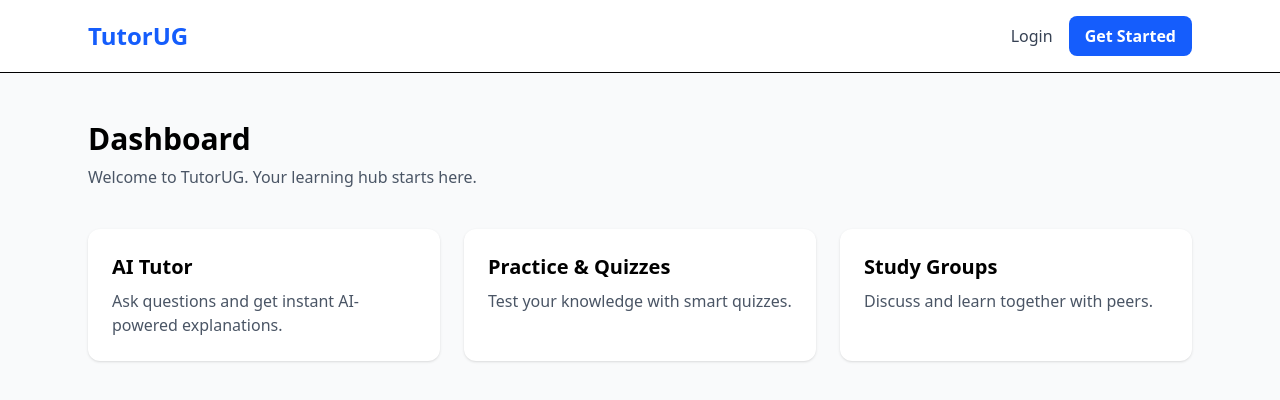
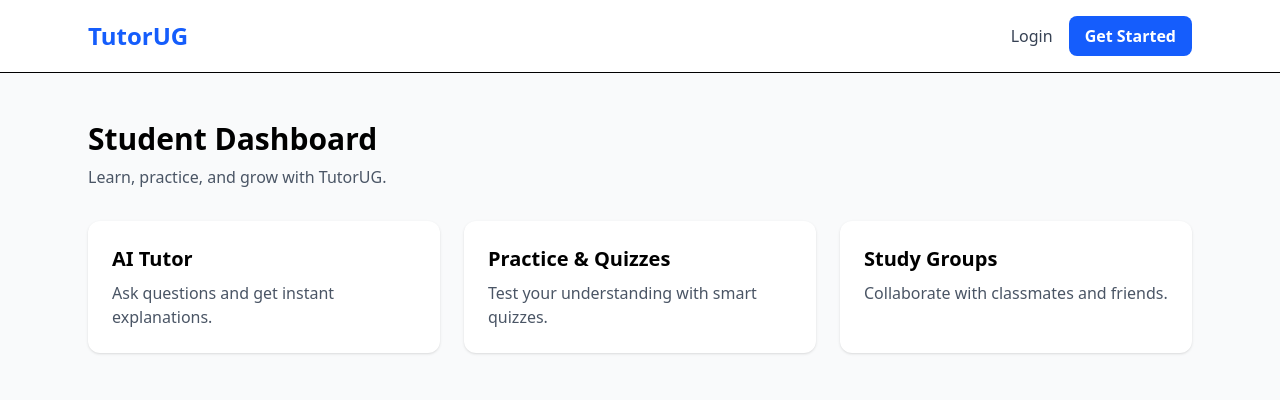
Before and after one commit to Lamboe69/TutorUG, a React app in the folder frontend/: page /dashboard in a window 1280 px wide. Shown: the top 400 px of the page. Built offline with nearby package versions, Linux system fonts and the light colour scheme; the HTML template or start-up script is replaced by a standard one.

Commit message:
Add role-based dashboards for student and teacher

```diff
--- a/frontend/src/pages/Dashboard.jsx
+++ b/frontend/src/pages/Dashboard.jsx
@@ -1,55 +1,13 @@
-import Navbar from "../components/Navbar";
+import { getUserRole } from "../utils/auth";
+import StudentDashboard from "./StudentDashboard";
+import TeacherDashboard from "./TeacherDashboard";
 
 export default function Dashboard() {
-  return (
-    <div className="min-h-screen bg-gray-50">
-      <Navbar />
+  const role = getUserRole();
 
-      <div className="max-w-6xl mx-auto px-6 py-12">
+  if (role === "teacher") {
+    return <TeacherDashboard />;
+  }
 
-        {/* Header */}
-        <div className="mb-10">
-          <h1 className="text-3xl font-extrabold">
-            Dashboard
-          </h1>
-          <p className="text-gray-600 mt-2">
-            Welcome to TutorUG. Your learning hub starts here.
-          </p>
-        </div>
-
-        {/* Dashboard Cards */}
-        <div className="grid grid-cols-1 md:grid-cols-3 gap-6">
-
-          <div className="bg-white rounded-xl shadow p-6">
-            <h3 className="text-xl font-semibold mb-2">
-              AI Tutor
-            </h3>
-            <p className="text-gray-600">
-              Ask questions and get instant AI-powered explanations.
-            </p>
-          </div>
-
-          <div className="bg-white rounded-xl shadow p-6">
-            <h3 className="text-xl font-semibold mb-2">
-              Practice & Quizzes
-            </h3>
-            <p className="text-gray-600">
-              Test your knowledge with smart quizzes.
-            </p>
-          </div>
-
-          <div className="bg-white rounded-xl shadow p-6">
-            <h3 className="text-xl font-semibold mb-2">
-              Study Groups
-            </h3>
-            <p className="text-gray-600">
-              Discuss and learn together with peers.
-            </p>
-          </div>
-
-        </div>
-
-      </div>
-    </div>
-  );
+  return <StudentDashboard />;
 }
--- a/frontend/src/pages/Register.jsx
+++ b/frontend/src/pages/Register.jsx
@@ -22,7 +22,7 @@ export default function Register() {
 
     // TEMP: simulate registration
     setTimeout(() => {
-      loginUser(); // auto-login after register
+   loginUser(level === "teacher" ? "teacher" : "student"); // auto-login after register
       window.location.href = "/dashboard";
     }, 1200);
   };
--- /dev/null
+++ b/frontend/src/pages/StudentDashboard.jsx
@@ -0,0 +1,41 @@
+import Navbar from "../components/Navbar";
+
+export default function StudentDashboard() {
+  return (
+    <div className="min-h-screen bg-gray-50">
+      <Navbar />
+
+      <div className="max-w-6xl mx-auto px-6 py-12">
+        <h1 className="text-3xl font-extrabold mb-2">
+          Student Dashboard
+        </h1>
+        <p className="text-gray-600 mb-8">
+          Learn, practice, and grow with TutorUG.
+        </p>
+
+        <div className="grid grid-cols-1 md:grid-cols-3 gap-6">
+          <div className="bg-white rounded-xl shadow p-6">
+            <h3 className="text-xl font-semibold mb-2">AI Tutor</h3>
+            <p className="text-gray-600">
+              Ask questions and get instant explanations.
+            </p>
+          </div>
+
+          <div className="bg-white rounded-xl shadow p-6">
+            <h3 className="text-xl font-semibold mb-2">Practice & Quizzes</h3>
+            <p className="text-gray-600">
+              Test your understanding with smart quizzes.
+            </p>
+          </div>
+
+          <div className="bg-white rounded-xl shadow p-6">
+            <h3 className="text-xl font-semibold mb-2">Study Groups</h3>
+            <p className="text-gray-600">
+              Collaborate with classmates and friends.
+            </p>
+          </div>
+        </div>
+      </div>
+    </div>
+  );
+}
--- /dev/null
+++ b/frontend/src/pages/TeacherDashboard.jsx
@@ -0,0 +1,41 @@
+import Navbar from "../components/Navbar";
+
+export default function TeacherDashboard() {
+  return (
+    <div className="min-h-screen bg-gray-50">
+      <Navbar />
+
+      <div className="max-w-6xl mx-auto px-6 py-12">
+        <h1 className="text-3xl font-extrabold mb-2">
+          Teacher Dashboard
+        </h1>
+        <p className="text-gray-600 mb-8">
+          Manage classes and support learners.
+        </p>
+
+        <div className="grid grid-cols-1 md:grid-cols-3 gap-6">
+          <div className="bg-white rounded-xl shadow p-6">
+            <h3 className="text-xl font-semibold mb-2">Create Lessons</h3>
+            <p className="text-gray-600">
+              Upload notes and learning materials.
+            </p>
+          </div>
+
+          <div className="bg-white rounded-xl shadow p-6">
+            <h3 className="text-xl font-semibold mb-2">Assignments</h3>
+            <p className="text-gray-600">
+              Assign and review student work.
+            </p>
+          </div>
+
+          <div className="bg-white rounded-xl shadow p-6">
+            <h3 className="text-xl font-semibold mb-2">Student Progress</h3>
+            <p className="text-gray-600">
+              Track performance and engagement.
+            </p>
+          </div>
+        </div>
+      </div>
+    </div>
+  );
+}
--- a/frontend/src/utils/auth.js
+++ b/frontend/src/utils/auth.js
@@ -1,11 +1,17 @@
-export const loginUser = () => {
+export const loginUser = (role = "student") => {
   localStorage.setItem("tutorug_logged_in", "true");
+  localStorage.setItem("tutorug_role", role);
 };
 
 export const logoutUser = () => {
   localStorage.removeItem("tutorug_logged_in");
+  localStorage.removeItem("tutorug_role");
 };
 
 export const isLoggedIn = () => {
   return localStorage.getItem("tutorug_logged_in") === "true";
 };
+
+export const getUserRole = () => {
+  return localStorage.getItem("tutorug_role");
+};
```
